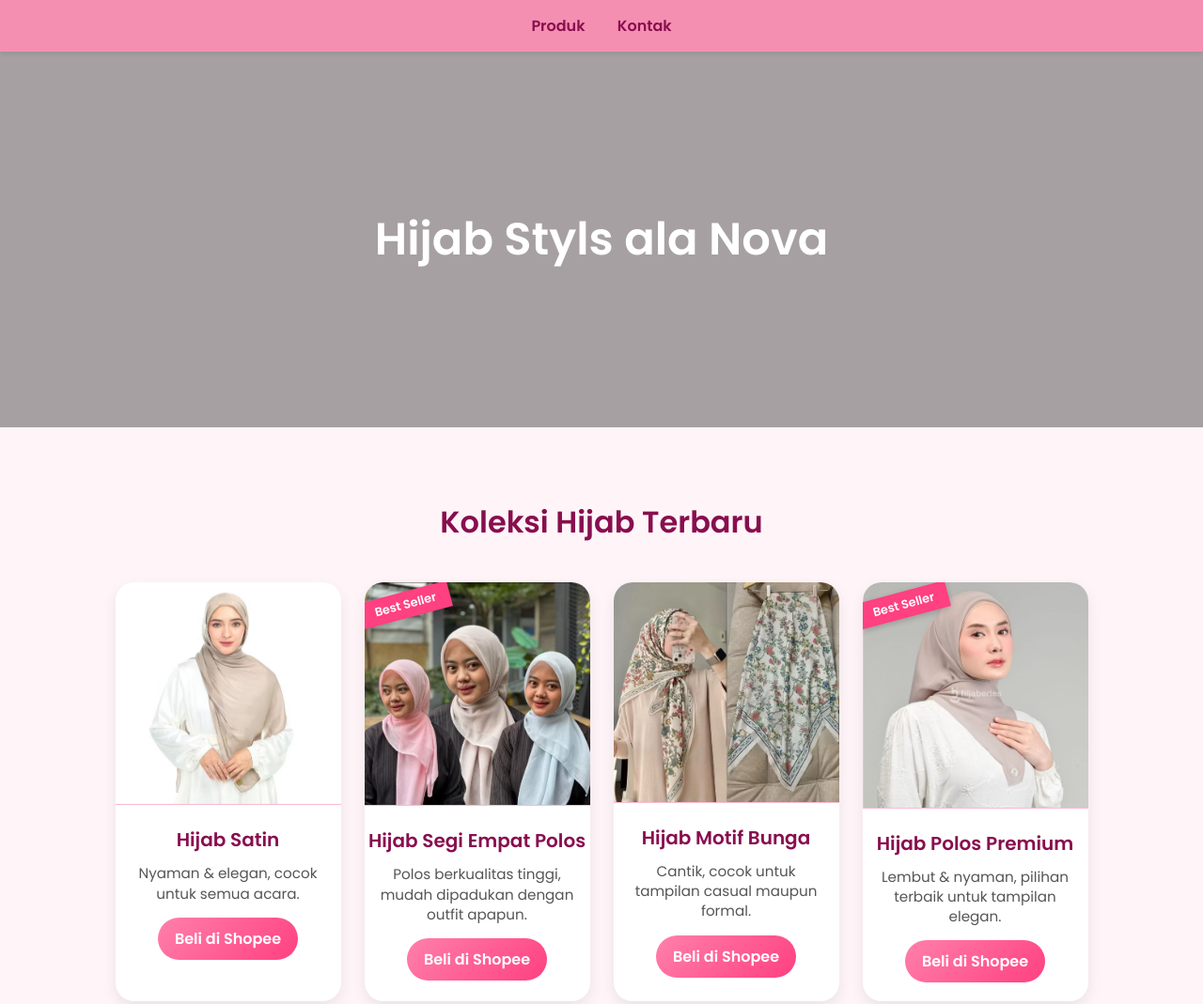
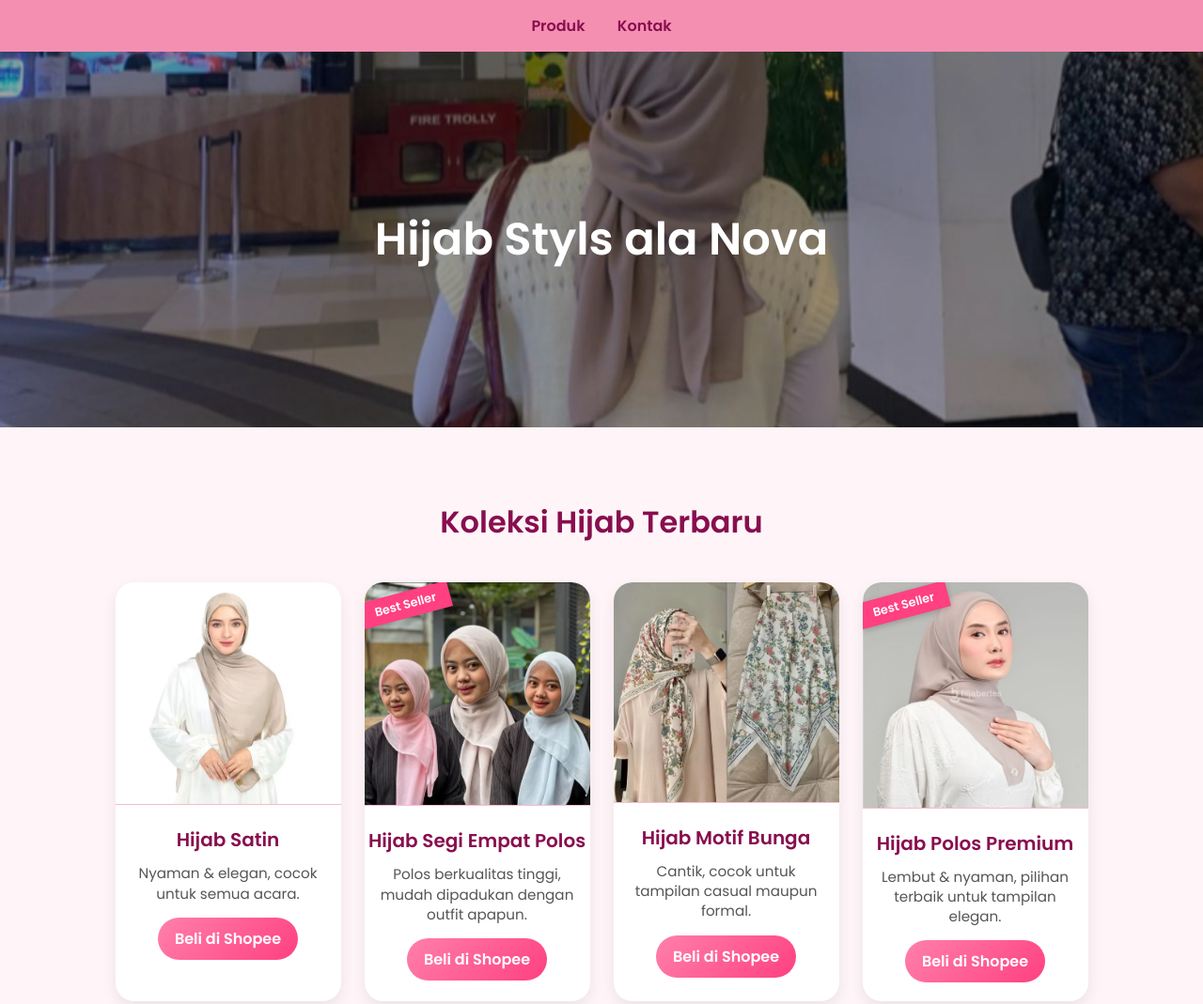
Before and after one commit to novaabbass28/Hijab-Styls, a plain HTML site: page index.html in a window 1280 px wide. Shown: the top 1069 px of the page at 94% size. Drawn offline with Linux system fonts and the light colour scheme.

Commit message:
Fix background image URL syntax in index.html

```diff
--- a/index.html
+++ b/index.html
@@ -25,7 +25,7 @@
       position: relative;
       width: 100%;
       height: 400px;
-      background: url(novacantik.jpg') center/cover no-repeat;
+      background: url('novacantik.jpg') center/cover no-repeat;
       display: flex;
       align-items: center;
       justify-content: center;
```
